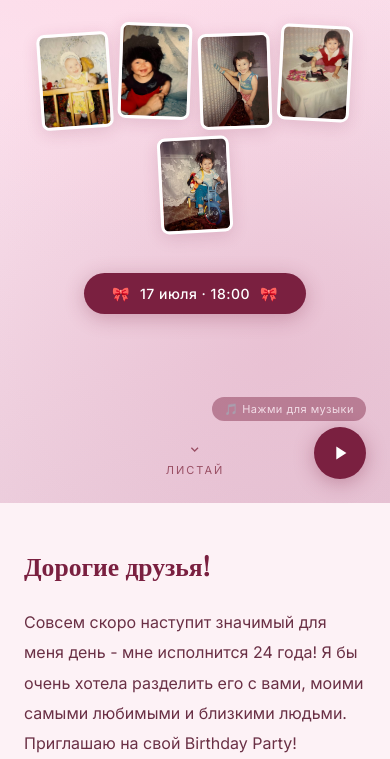
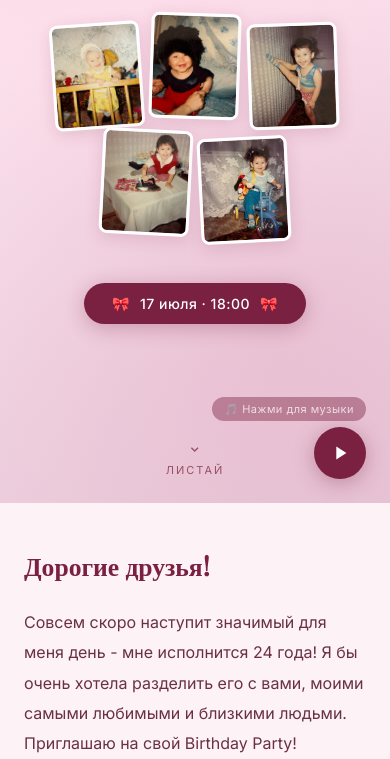
Before and after one commit to aigiiiza/birthday, a website: page index.html in a window 390 px wide. Shown: the part 341-1100 px from the top of the page. Drawn offline with nearby package versions, Linux system fonts and the light colour scheme; a web font is replaced by a local one.

Commit message:
обновила размеры фоток для мобилки

```diff
--- a/index.html
+++ b/index.html
@@ -283,7 +283,7 @@
         /* ─── RESPONSIVE ─── */
         @media (max-width: 640px) {
             .hero { min-height: 100svh; }
-            .hero-photo { width: 72px; height: 96px; }
+            .hero-photo { width: 90px; height: 106px; }
             .hero-photo-row { gap: 8px; }
             .spa-layout { grid-template-columns: 1fr; }
             .section { padding: 2.8rem 0; }
```
